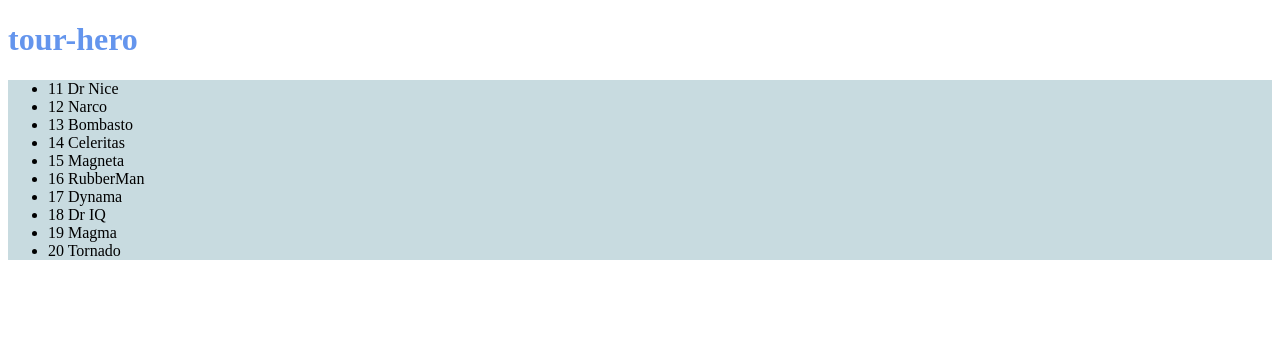
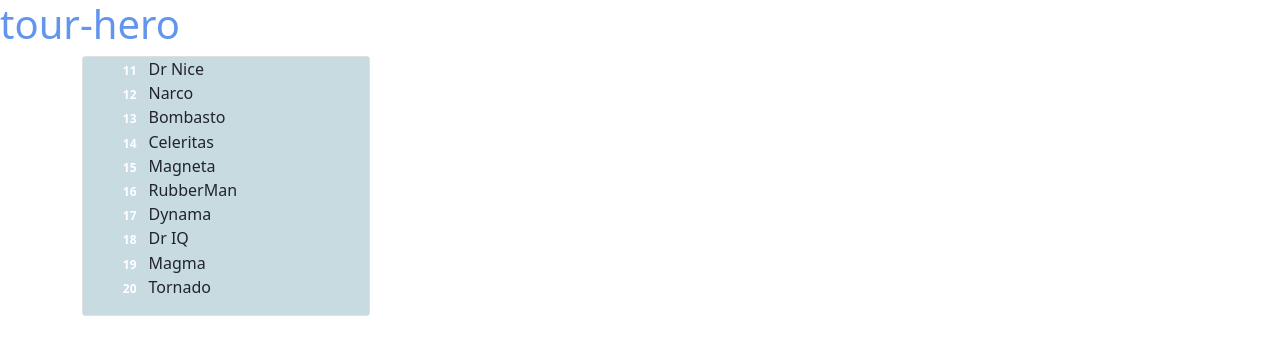
Before and after one commit to Mohiaden/tour-hero, an Angular app: page / in a window 1280 px wide. Shown: the top 354 px of the page. Built offline with nearby package versions, Linux system fonts and the light colour scheme.

Commit message:
add bootstrap

```diff
--- a/src/app/heroes/heroes.component.css
+++ b/src/app/heroes/heroes.component.css
@@ -1,3 +1,5 @@
+
+
 .h2selectHero {
     color: green;
 }
@@ -12,3 +14,12 @@
 .section2 {
     background-color: rgb(200, 219, 224);
 }
+
+li {
+    list-style:none;
+}
+
+.label1 {
+    background-color: rgb(163, 162, 150);
+    color: rgb(236, 233, 228);
+}
--- a/src/app/heroes/heroes.component.html
+++ b/src/app/heroes/heroes.component.html
@@ -1,15 +1,20 @@
+<div class="container">
+  <div class="card" style="width: 18rem;">
+
 <section class="section1">
 <div *ngIf="selectedHero">
 
 <h2 class="h2selectHero">{{selectedHero.name | uppercase}} Details</h2>
   <div class="dselectId"> <h1> <span>id: </span>   {{selectedHero.id}}</h1></div>
-  <div>
-    <label for="hero-name">Hero name: </label>
+
+  <div class="label1">
+  <label for="hero-name">Hero name: </label>
     <input id="hero-name" [(ngModel)]="selectedHero.name" placeholder="name">
   </div>
 
 </div>
 </section>
+
 <section class="section2">
 <ul class="listHero">
 <li *ngFor="let hero of heroes"
@@ -19,3 +24,6 @@
 </li>
 </ul>
 </section>
+
+</div>
+</div>
--- a/src/index.html
+++ b/src/index.html
@@ -1,13 +1,28 @@
 <!doctype html>
 <html lang="en">
   <head>
+    <!-- Required meta tags -->
     <meta charset="utf-8">
-  <title>TourHero</title>
+    <meta name="viewport" content="width=device-width, initial-scale=1">
+
+    <!-- Bootstrap CSS -->
+    <link href="https://cdn.jsdelivr.net/npm/bootstrap@5.1.3/dist/css/bootstrap.min.css" rel="stylesheet" integrity="sha384-1BmE4kWBq78iYhFldvKuhfTAU6auU8tT94WrHftjDbrCEXSU1oBoqyl2QvZ6jIW3" crossorigin="anonymous">
+
+    <title>Tour of Hero!</title>
     <base href="/">
-  <meta name="viewport" content="width=device-width, initial-scale=1">
-  <link rel="icon" type="image/x-icon" href="favicon.ico">
   </head>
   <body>
     <app-root></app-root>
+
+    <!-- Optional JavaScript; choose one of the two! -->
+
+    <!-- Option 1: Bootstrap Bundle with Popper -->
+    <script src="https://cdn.jsdelivr.net/npm/bootstrap@5.1.3/dist/js/bootstrap.bundle.min.js" integrity="sha384-ka7Sk0Gln4gmtz2MlQnikT1wXgYsOg+OMhuP+IlRH9sENBO0LRn5q+8nbTov4+1p" crossorigin="anonymous"></script>
+
+    <!-- Option 2: Separate Popper and Bootstrap JS -->
+    <!--
+    <script src="https://cdn.jsdelivr.net/npm/@popperjs/core@2.10.2/dist/umd/popper.min.js" integrity="sha384-7+zCNj/IqJ95wo16oMtfsKbZ9ccEh31eOz1HGyDuCQ6wgnyJNSYdrPa03rtR1zdB" crossorigin="anonymous"></script>
+    <script src="https://cdn.jsdelivr.net/npm/bootstrap@5.1.3/dist/js/bootstrap.min.js" integrity="sha384-QJHtvGhmr9XOIpI6YVutG+2QOK9T+ZnN4kzFN1RtK3zEFEIsxhlmWl5/YESvpZ13" crossorigin="anonymous"></script>
+    -->
   </body>
 </html>
```
Lines whose indentation alone changed are shown as unchanged.
